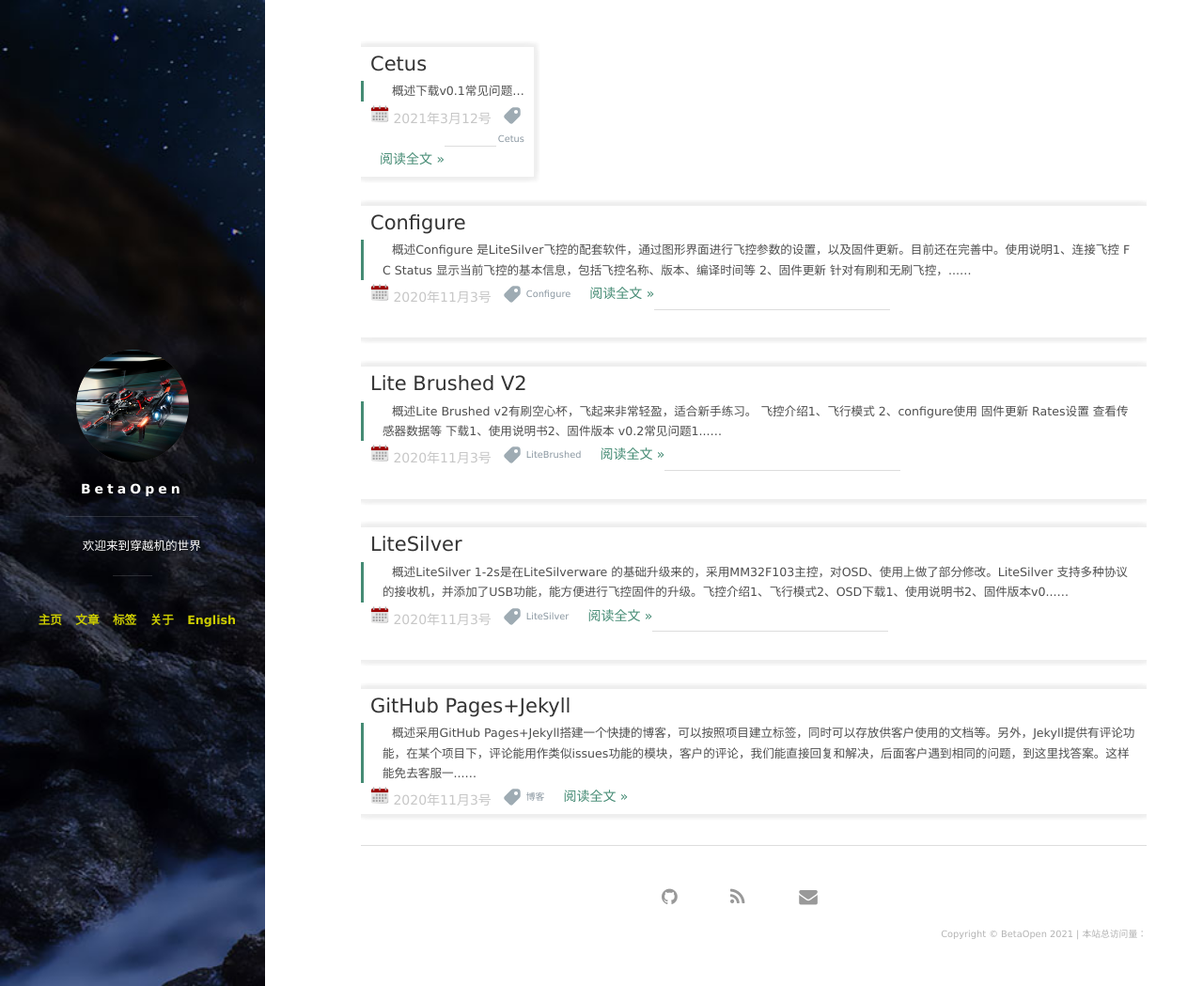
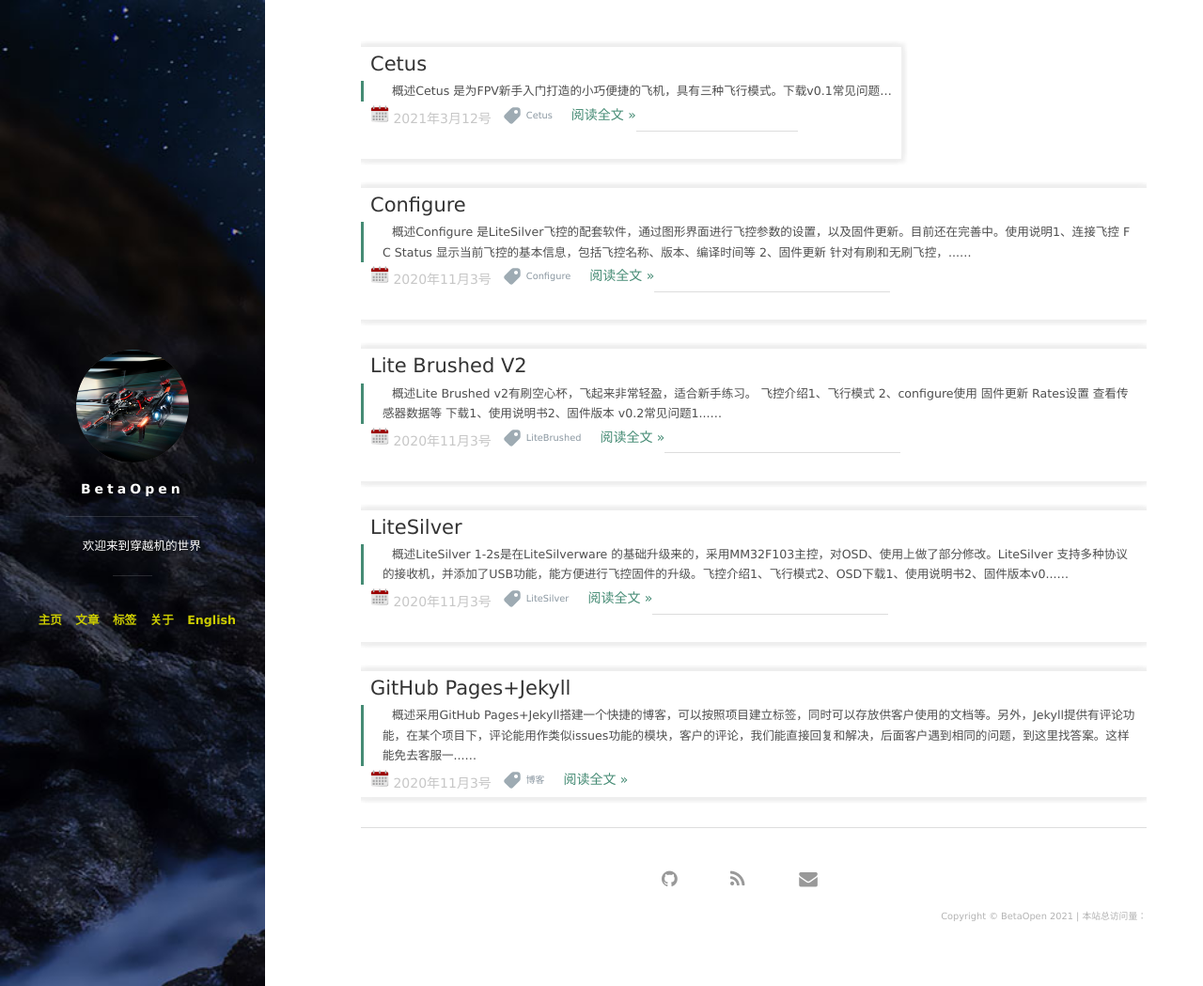
Before and after one commit to BETAFPV/BETAFPV.github.io, a Jekyll site: the page built from index.html, in a window 1280 px wide and 1049 px high. Shown: the whole window at 94% size. Built offline with Jekyll 4.4.1, drawn with Linux system fonts in a browser that asks for light colours; nearby versions of some CDN libraries; the list of posts is cut into pages by our own code; comment, search, counter and statistics services are not loaded.

Commit message:
modify cetus doc

```diff
--- a/_posts/ch/2021-3-12-Cetus.md
+++ b/_posts/ch/2021-3-12-Cetus.md
@@ -11,7 +11,7 @@
 
 ### 概述
 
-
+Cetus 是为FPV新手入门打造的小巧便捷的飞机，具有三种飞行模式。
 
 ### 下载
 
```
